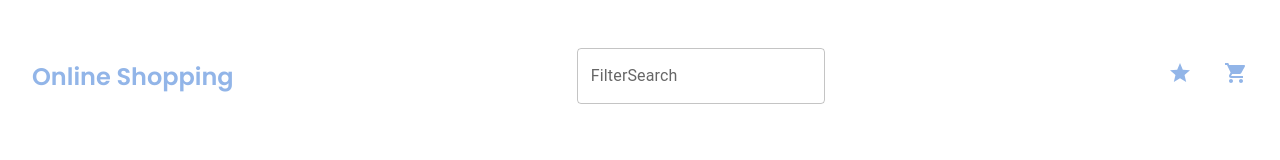
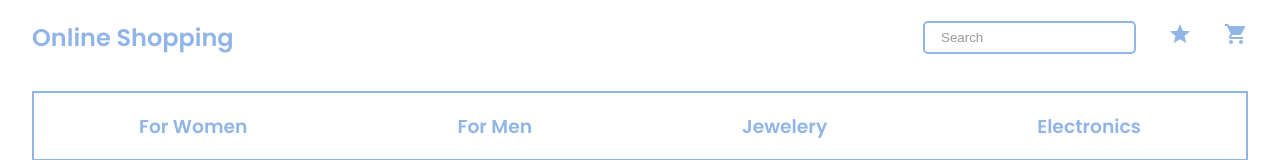
Before and after one commit to TamirisCss/react-online-shopping, a React (Create React App) app: page / in a window 1280 px wide. Shown: the top 160 px of the page. Built offline with nearby package versions, Linux system fonts and the light colour scheme; no server answers.

Commit message:
fix: search styles

```diff
--- a/src/components/Navbar/Navbar.jsx
+++ b/src/components/Navbar/Navbar.jsx
@@ -9,6 +9,7 @@
 import SearchBar from "../SearchBar/SearchBar";
 
 import * as S from "./styles";
+import { Star } from "@mui/icons-material";
 
 const Navbar = () => {
   const { cartItems } = useContext(CartContext);
@@ -42,15 +43,15 @@
   return (
     <S.Nav className="nav-bar">
       <S.Logo onClick={handleBackToHome}>Online Shopping</S.Logo>
-      <SearchBar value={localSearchValue} onChange={handleSearchChange} />
-      <S.NavIcons>
+      <S.NavContent>
+        <SearchBar value={localSearchValue} onChange={handleSearchChange} />
         <div divContent={favoriteItems.length}>
           <StarIcon onClick={handleFavorites} />
         </div>
         <div divContent={cartItems.length}>
           <ShoppingCartIcon onClick={handleCart} />
         </div>
-      </S.NavIcons>
+      </S.NavContent>
     </S.Nav>
   );
 };
--- a/src/components/Navbar/styles.js
+++ b/src/components/Navbar/styles.js
@@ -15,8 +15,9 @@
   cursor: pointer;
 `;
 
-export const NavIcons = styled.u`
+export const NavContent = styled.u`
   display: flex;
+  align-items: center;
   gap: 2rem;
   cursor: pointer;
   color: ${themeColors.blue_color};
--- a/src/components/SearchBar/SearchBar.jsx
+++ b/src/components/SearchBar/SearchBar.jsx
@@ -1,40 +1,21 @@
 import React from "react";
 import TextField from "@mui/material/TextField";
 
+import * as S from "./styles";
+
 const SearchBar = ({ value, onSearch, onChange }) => {
   return (
-    <div
-      className="search-input"
-      style={{
-        display: "flex",
-        justifyContent: "center",
-        margin: "3rem",
-        borderColor: "#651fff",
-        borderRadius: "10px",
-      }}
-    >
-      <div
-        sx={{
-          width: 500,
-          maxWidth: "100%",
-          color: "#651fff",
-          borderColor: "#651fff",
-          background: "#F8F8FF",
+    <S.SearchBarContainer>
+      <S.SearchBarInput
+        type="text"
+        placeholder="Search"
+        value={value}
+        onChange={(e) => {
+          onChange(e);
+          onSearch(e.target.value);
         }}
-      >
-        <TextField
-          style={{ color: "#651fff" }}
-          fullWidth
-          label="FilterSearch"
-          id="Filter"
-          value={value}
-          onChange={(e) => {
-            onChange(e);
-            onSearch(e.target.value);
-          }}
-        />
-      </div>
-    </div>
+      />
+    </S.SearchBarContainer>
   );
 };
 
--- /dev/null
+++ b/src/components/SearchBar/styles.js
@@ -0,0 +1,16 @@
+import styled from "styled-components";
+import { themeColors } from "../../styles/theme-colors";
+
+export const SearchBarContainer = styled.div``;
+
+export const SearchBarInput = styled.input`
+  border: 2px solid ${themeColors.blue_color};
+  padding: 7px 1rem;
+  color: ${themeColors.grey_2};
+  outline: none;
+  border-radius: 5px;
+
+  &::placeholder {
+    color: ${themeColors.grey};
+  }
+`;
```
